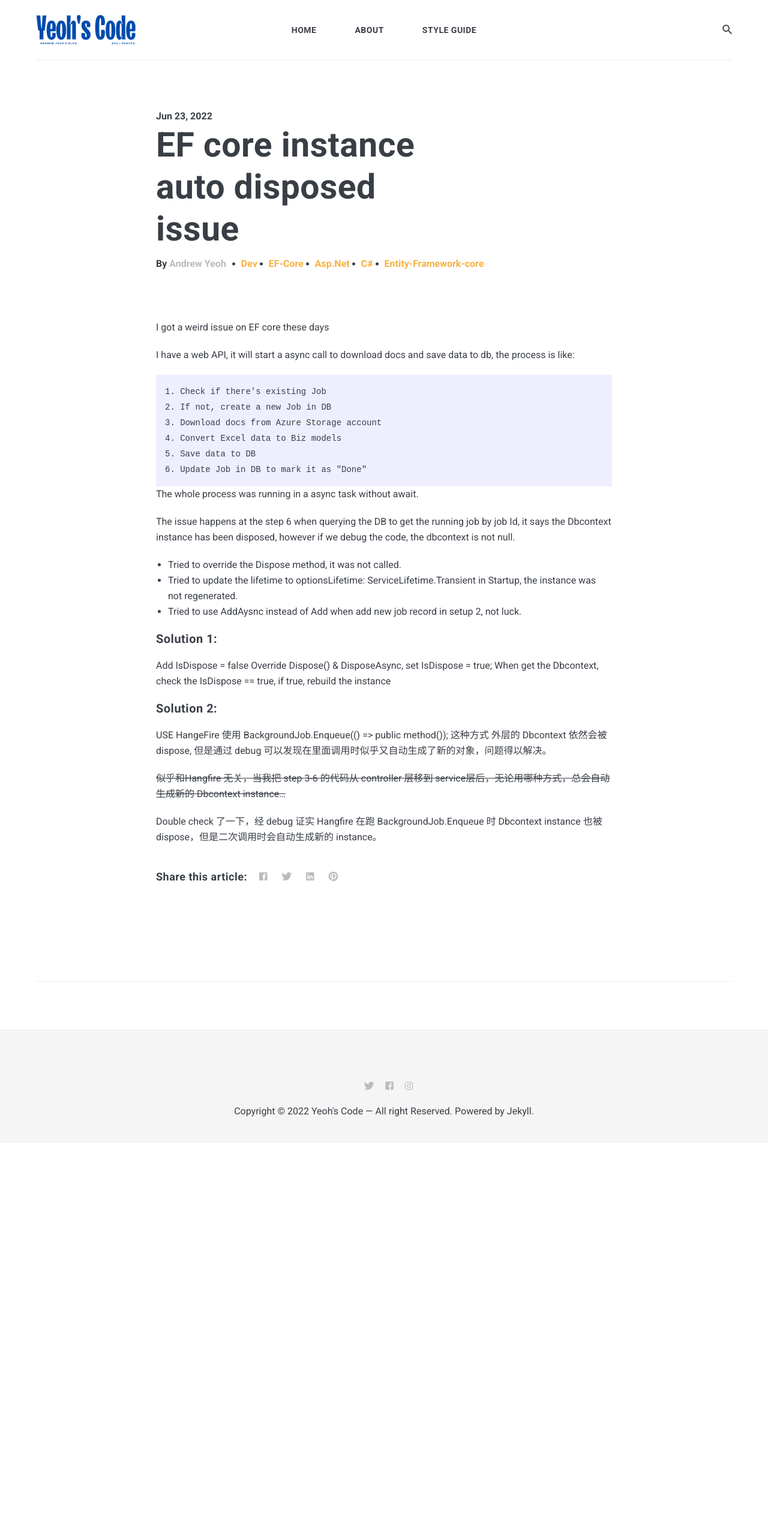
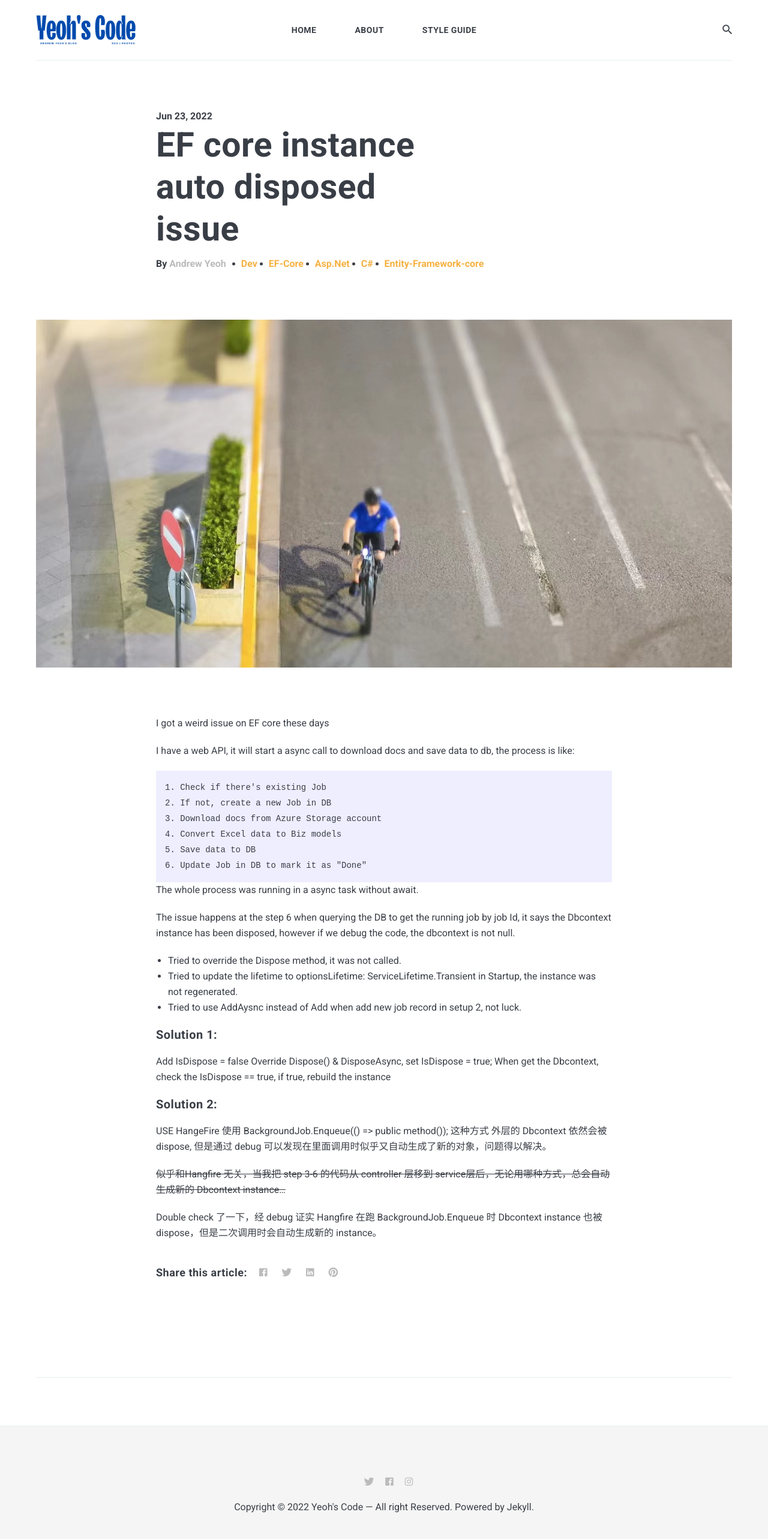
Before and after one commit to YeohsCode/YeohsCode.github.io, a Jekyll site: the page built from _posts/2022-06-23-issue-ef-core-instance-disposed.markdown, in a window 1280 px wide. Shown: the whole page at 60% size. Built offline with Jekyll 4.4.1, drawn with Linux system fonts in a browser that asks for light colours; nearby versions of some CDN libraries; comment, search, counter and statistics services are not loaded; before the commit the page ends 1906 px from its top, so only the background shows below that.

Commit message:
sytle update

```diff
--- a/_posts/2022-06-23-issue-ef-core-instance-disposed.markdown
+++ b/_posts/2022-06-23-issue-ef-core-instance-disposed.markdown
@@ -2,7 +2,7 @@
 layout: post
 title:  EF core instance auto disposed issue
 date:   2022-06-23 11:07:01 +0800
-#image:  10.png
+image:  17.jpg
 tags:   Dev EF-Core Asp.Net C# Entity-Framework-core
 ---
 
```
Also changed, not shown: README.md, images/11-1.jpg (added), images/11.jpg (added), images/12.jpg (added), images/13.jpg (added), images/14.jpg (added), images/15.jpg (added), images/16.jpg (added), images/17.jpg (added), images/18.jpg (added), images/19.jpg (added), images/20.jpg (added), images/zolan-main-page.png (deleted), images/zolan-post.png (deleted), 1 other file.
